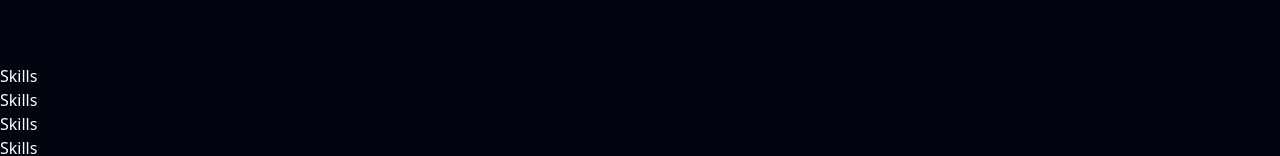
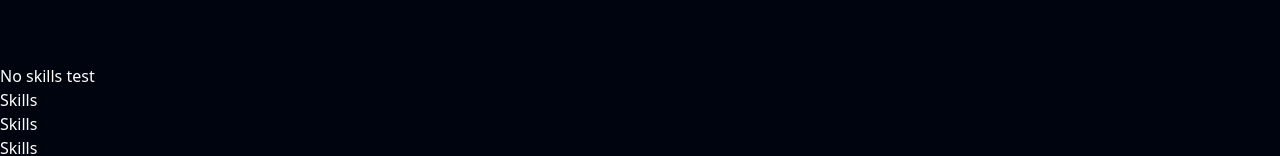
Before and after one commit to ZemHyre/PortfolioWebsite, a React (Vite) app: page / in a window 1280 px wide. Shown: the part 410-566 px from the top of the page. Built offline with nearby package versions, Linux system fonts and the light colour scheme.

Commit message:
test deploy

```diff
--- a/src/components/Skills.jsx
+++ b/src/components/Skills.jsx
@@ -3,7 +3,7 @@ import React from 'react'
 const Skills = () => {
   return (
     <div className='text-white'>
-      <div>Skills</div>
+      <div>No skills test</div>
       <div>Skills</div>
       <div>Skills</div>
       <div>Skills</div>
```
